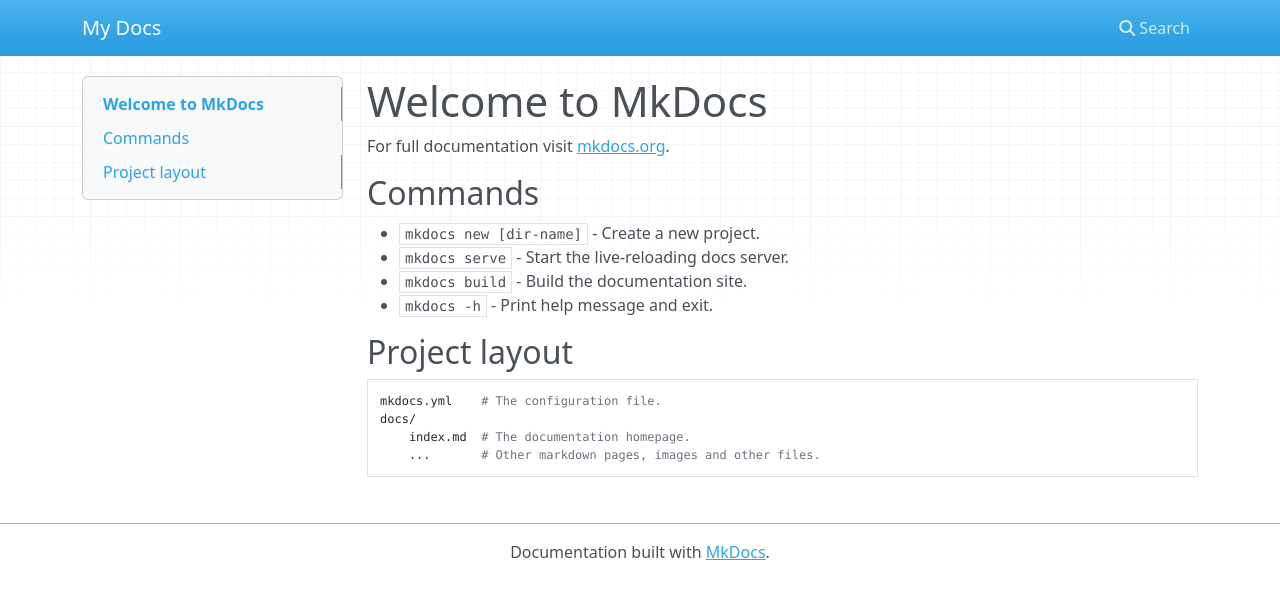
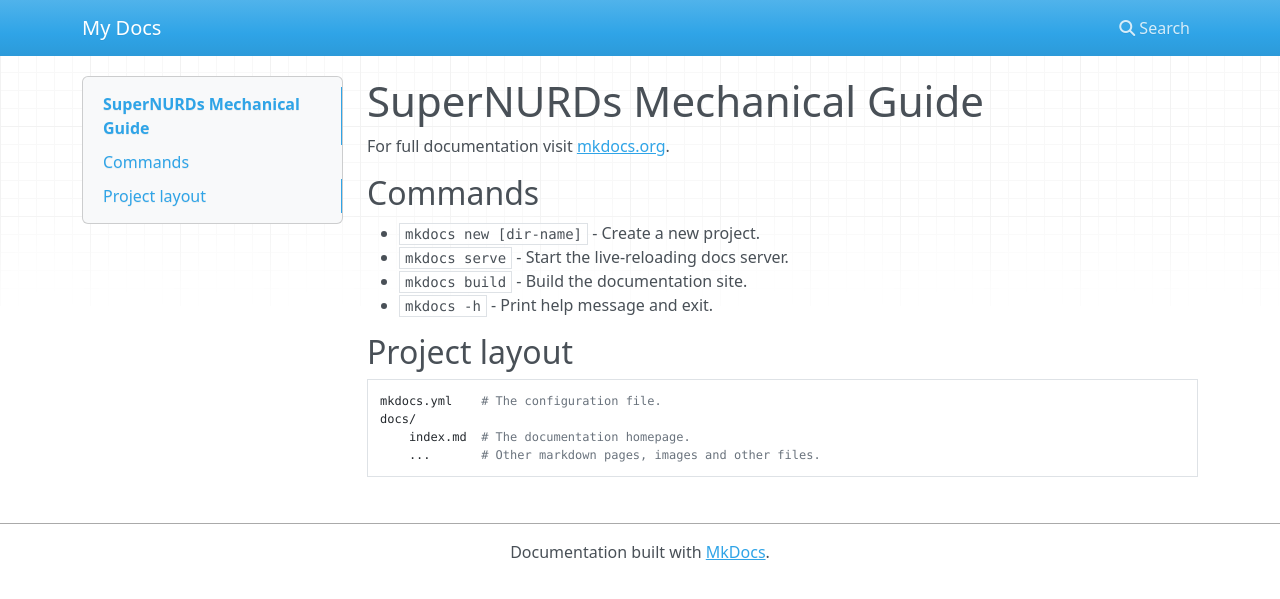
Before and after one commit to FRCTeam3255/FRC-Mechanical-Guide, an MkDocs documentation site: the page built from docs/index.md, in a window 1280 px wide. Shown: the top 599 px of the page. Built offline with MkDocs 1.6.1, drawn with Linux system fonts in a browser that asks for light colours; nearby versions of some CDN libraries.

Commit message:
Update index.md

```diff
--- a/docs/index.md
+++ b/docs/index.md
@@ -1,4 +1,4 @@
-# Welcome to MkDocs
+# SuperNURDs Mechanical Guide
 
 For full documentation visit [mkdocs.org](https://www.mkdocs.org).
 
```
